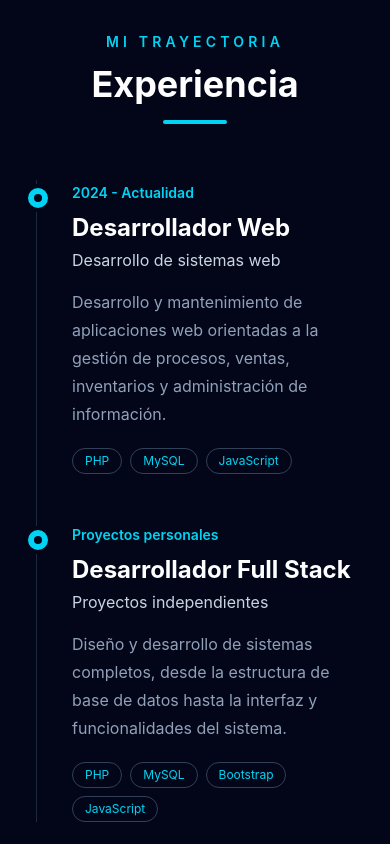
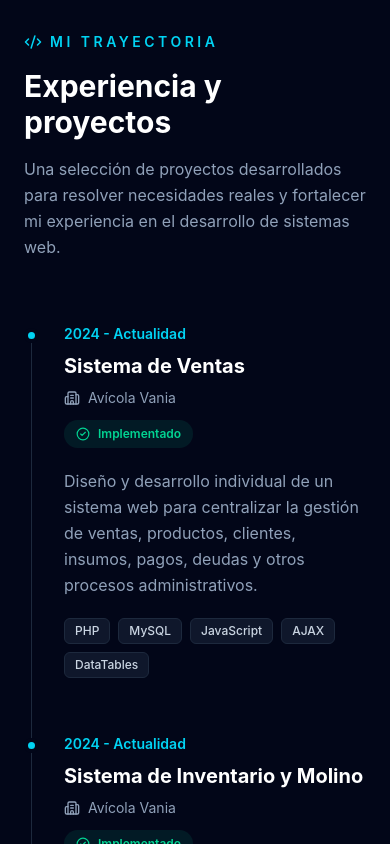
Before and after one commit to JeanMateo8/mi-portafolio, a React (Vite) app: page / in a window 390 px wide. Shown: the part 7140-7984 px from the top of the page. Built offline with nearby package versions, Linux system fonts and the light colour scheme.

Commit message:
Mejorar seccion de experiencia y proyectos

```diff
--- a/src/components/Experience.jsx
+++ b/src/components/Experience.jsx
@@ -1,146 +1,207 @@
 import { motion } from "motion/react"
+import {
+  CheckCircle2,
+  FlaskConical,
+  Building2,
+  Code2,
+} from "lucide-react"
 import { useTheme } from "../context/ThemeContext"
 
-const experiences = [
+const experiencias = [
   {
+    id: 1,
     periodo: "2024 - Actualidad",
-    puesto: "Desarrollador Web",
-    empresa: "Desarrollo de sistemas web",
+    titulo: "Sistema de Ventas",
+    organizacion: "Avícola Vania",
+    estado: "Implementado",
     descripcion:
-      "Desarrollo y mantenimiento de aplicaciones web orientadas a la gestión de procesos, ventas, inventarios y administración de información.",
-    tecnologias: ["PHP", "MySQL", "JavaScript"],
+      "Diseño y desarrollo individual de un sistema web para centralizar la gestión de ventas, productos, clientes, insumos, pagos, deudas y otros procesos administrativos.",
+    tecnologias: ["PHP", "MySQL", "JavaScript", "AJAX", "DataTables"],
+    produccion: true,
   },
   {
-    periodo: "Proyectos personales",
-    puesto: "Desarrollador Full Stack",
-    empresa: "Proyectos independientes",
+    id: 2,
+    periodo: "2024 - Actualidad",
+    titulo: "Sistema de Inventario y Molino",
+    organizacion: "Avícola Vania",
+    estado: "Implementado",
     descripcion:
-      "Diseño y desarrollo de sistemas completos, desde la estructura de base de datos hasta la interfaz y funcionalidades del sistema.",
-    tecnologias: ["PHP", "MySQL", "Bootstrap", "JavaScript"],
+      "Desarrollo de un sistema para gestionar insumos, entradas, salidas, fórmulas y movimientos de inventario relacionados con los procesos del molino.",
+    tecnologias: ["PHP", "MySQL", "JavaScript", "Tailwind CSS"],
+    produccion: true,
+  },
+  {
+    id: 3,
+    periodo: "2023",
+    titulo: "Sistema de Gestión Integral",
+    organizacion: "3P Ingeniería y Tecnología",
+    estado: "Proyecto de tesis · Prototipo",
+    descripcion:
+      "Diseño y desarrollo de un prototipo orientado a mejorar la gestión de servicios, equipos, inventarios, compras, ventas y clientes.",
+    tecnologias: ["PHP", "MySQL", "JavaScript", "Bootstrap"],
+    produccion: false,
   },
 ]
 
-function Experience() {
+export default function Experience() {
   const { darkMode } = useTheme()
 
   return (
     <section
       id="experiencia"
-      className={`px-6 py-24 transition-colors duration-300 ${
-        darkMode
-          ? "bg-slate-950 text-white"
-          : "bg-slate-50 text-slate-900"
+      className={`py-24 transition-colors duration-300 ${
+        darkMode ? "bg-slate-950" : "bg-slate-50"
       }`}
     >
-      <div className="mx-auto max-w-5xl">
+      <div className="mx-auto max-w-6xl px-6">
 
-        {/* Encabezado */}
+        {/* ENCABEZADO */}
         <motion.div
-          initial={{ opacity: 0, y: 30 }}
+          initial={{ opacity: 0, y: 25 }}
           whileInView={{ opacity: 1, y: 0 }}
+          transition={{ duration: 0.6 }}
           viewport={{ once: true }}
-          transition={{ duration: 0.6 }}
-          className="mb-14 text-center"
+          className="mb-16"
         >
-          <p className="mb-3 text-sm font-semibold uppercase tracking-[0.3em] text-cyan-400">
-            Mi trayectoria
-          </p>
+          <div className="flex items-center gap-2 text-cyan-400">
+            <Code2 size={18} />
 
-          <h2 className="text-4xl font-bold sm:text-5xl">
-            Experiencia
+            <span className="text-sm font-semibold uppercase tracking-[0.25em]">
+              Mi trayectoria
+            </span>
+          </div>
+
+          <h2
+            className={`mt-4 text-3xl font-bold md:text-4xl ${
+              darkMode ? "text-white" : "text-slate-900"
+            }`}
+          >
+            Experiencia y proyectos
           </h2>
 
-          <div className="mx-auto mt-4 h-1 w-16 rounded-full bg-cyan-400" />
+          <p
+            className={`mt-4 max-w-2xl leading-relaxed ${
+              darkMode ? "text-slate-400" : "text-slate-600"
+            }`}
+          >
+            Una selección de proyectos desarrollados para resolver necesidades
+            reales y fortalecer mi experiencia en el desarrollo de sistemas web.
+          </p>
         </motion.div>
 
-        {/* Línea de experiencia */}
+        {/* TIMELINE */}
         <div className="relative">
 
-          {/* Línea vertical */}
+          {/* Línea */}
           <div
-            className={`absolute left-3 top-0 h-full w-px transition-colors md:left-1/2 md:-translate-x-1/2 ${
+            className={`absolute bottom-0 left-[7px] top-2 w-px md:left-[190px] ${
               darkMode ? "bg-slate-800" : "bg-slate-300"
             }`}
           />
 
-          <div className="space-y-12">
-
-            {experiences.map((experience, index) => (
-              <motion.div
-                key={experience.puesto}
-                initial={{
-                  opacity: 0,
-                  x: index % 2 === 0 ? -40 : 40,
-                }}
-                whileInView={{
-                  opacity: 1,
-                  x: 0,
+          <div className="space-y-14">
+            {experiencias.map((experiencia, index) => (
+              <motion.article
+                key={experiencia.id}
+                initial={{ opacity: 0, y: 25 }}
+                whileInView={{ opacity: 1, y: 0 }}
+                transition={{
+                  duration: 0.5,
+                  delay: index * 0.1,
                 }}
                 viewport={{ once: true }}
-                transition={{ duration: 0.6 }}
-                className="relative md:grid md:grid-cols-2 md:gap-12"
+                className="relative md:grid md:grid-cols-[160px_60px_1fr]"
               >
 
-                {/* Punto */}
-                <div
-                  className={`absolute left-0 top-1 flex h-7 w-7 items-center justify-center rounded-full border-4 bg-cyan-400 transition-colors md:left-1/2 md:-translate-x-1/2 ${
-                    darkMode ? "border-slate-950" : "border-slate-50"
-                  }`}
-                >
+                {/* FECHA */}
+                <div className="hidden pt-1 text-right md:block">
+                  <span
+                    className={`text-sm font-semibold ${
+                      darkMode ? "text-slate-300" : "text-slate-700"
+                    }`}
+                  >
+                    {experiencia.periodo}
+                  </span>
+                </div>
+
+                {/* PUNTO TIMELINE */}
+                <div className="absolute left-0 top-1 md:static md:flex md:justify-center">
                   <div
-                    className={`h-2 w-2 rounded-full ${
-                      darkMode ? "bg-slate-950" : "bg-slate-700"
+                    className={`relative z-10 h-[15px] w-[15px] rounded-full border-4 ${
+                      darkMode
+                        ? "border-slate-950 bg-cyan-400"
+                        : "border-slate-50 bg-cyan-500"
                     }`}
                   />
                 </div>
 
-                {/* Contenido */}
-                <div
-                  className={`ml-12 md:ml-0 ${
-                    index % 2 === 0
-                      ? "md:pr-12 md:text-right"
-                      : "md:col-start-2 md:pl-12"
-                  }`}
-                >
-                  <span className="text-sm font-semibold text-cyan-400">
-                    {experience.periodo}
+                {/* INFORMACIÓN */}
+                <div className="ml-10 md:ml-0">
+                  {/* Fecha móvil */}
+                  <span className="mb-2 block text-sm font-semibold text-cyan-400 md:hidden">
+                    {experiencia.periodo}
                   </span>
 
-                  <h3 className="mt-2 text-2xl font-bold">
-                    {experience.puesto}
-                  </h3>
+                  <div className="flex flex-col gap-3 sm:flex-row sm:items-start sm:justify-between">
+                    <div>
+                      <h3
+                        className={`text-xl font-bold md:text-2xl ${
+                          darkMode ? "text-white" : "text-slate-900"
+                        }`}
+                      >
+                        {experiencia.titulo}
+                      </h3>
 
-                  <h4
-                    className={`mt-1 transition-colors ${
-                      darkMode ? "text-slate-300" : "text-slate-700"
-                    }`}
-                  >
-                    {experience.empresa}
-                  </h4>
+                      <div
+                        className={`mt-2 flex items-center gap-2 text-sm ${
+                          darkMode ? "text-slate-400" : "text-slate-600"
+                        }`}
+                      >
+                        <Building2 size={16} />
+
+                        <span>{experiencia.organizacion}</span>
+                      </div>
+                    </div>
+
+                    {/* ESTADO */}
+                    <div
+                      className={`flex w-fit items-center gap-2 rounded-full px-3 py-1.5 text-xs font-semibold ${
+                        experiencia.produccion
+                          ? darkMode
+                            ? "bg-emerald-400/10 text-emerald-400"
+                            : "bg-emerald-50 text-emerald-700"
+                          : darkMode
+                            ? "bg-violet-400/10 text-violet-400"
+                            : "bg-violet-50 text-violet-700"
+                      }`}
+                    >
+                      {experiencia.produccion ? (
+                        <CheckCircle2 size={14} />
+                      ) : (
+                        <FlaskConical size={14} />
+                      )}
+
+                      {experiencia.estado}
+                    </div>
+                  </div>
 
                   <p
-                    className={`mt-4 leading-7 transition-colors ${
+                    className={`mt-5 max-w-3xl leading-relaxed ${
                       darkMode ? "text-slate-400" : "text-slate-600"
                     }`}
                   >
-                    {experience.descripcion}
+                    {experiencia.descripcion}
                   </p>
 
-                  {/* Tecnologías */}
-                  <div
-                    className={`mt-5 flex flex-wrap gap-2 ${
-                      index % 2 === 0
-                        ? "md:justify-end"
-                        : "md:justify-start"
-                    }`}
-                  >
-                    {experience.tecnologias.map((tecnologia) => (
+                  {/* TECNOLOGÍAS */}
+                  <div className="mt-5 flex flex-wrap gap-2">
+                    {experiencia.tecnologias.map((tecnologia) => (
                       <span
                         key={tecnologia}
-                        className={`rounded-full border px-3 py-1 text-xs text-cyan-400 transition-colors ${
+                        className={`rounded-md border px-2.5 py-1 text-xs font-medium ${
                           darkMode
-                            ? "border-slate-700"
-                            : "border-slate-300 bg-white"
+                            ? "border-slate-800 bg-slate-900 text-slate-300"
+                            : "border-slate-200 bg-white text-slate-700"
                         }`}
                       >
                         {tecnologia}
@@ -148,15 +209,11 @@ function Experience() {
                     ))}
                   </div>
                 </div>
-
-              </motion.div>
+              </motion.article>
             ))}
-
           </div>
         </div>
       </div>
     </section>
   )
 }
-
-export default Experience
```
